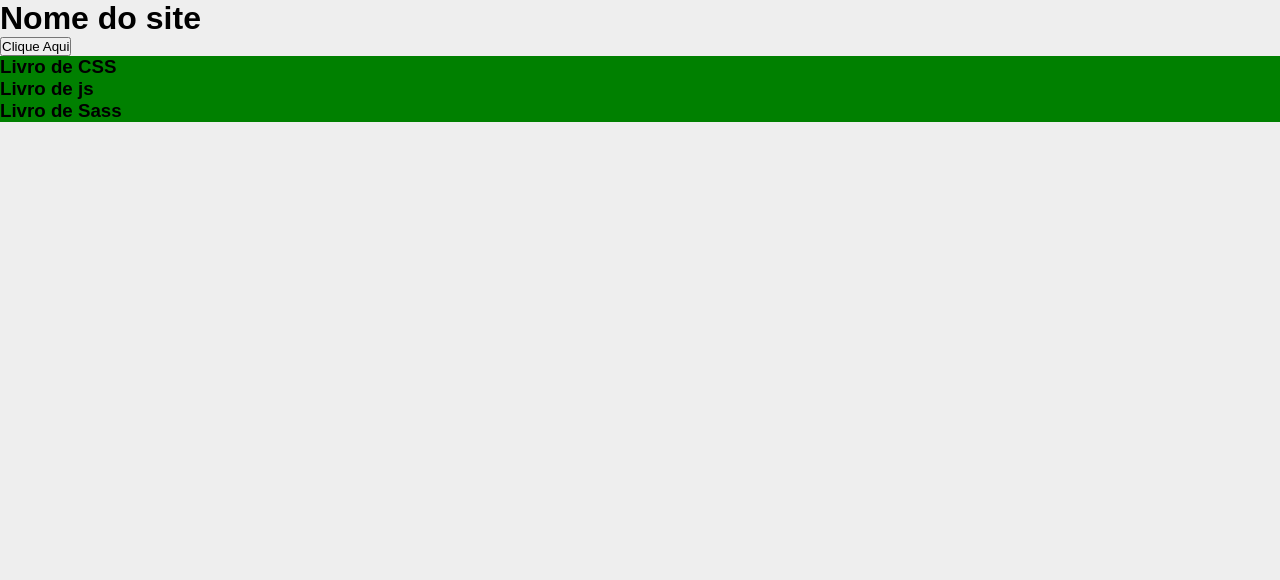
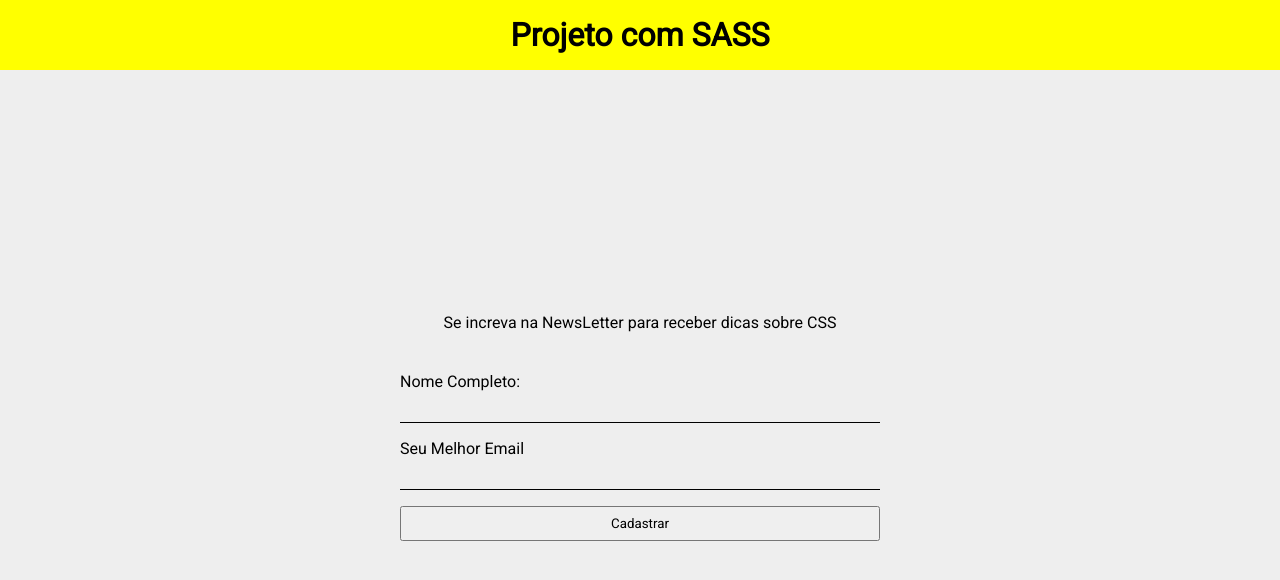
Before and after one commit to RodrigoBergenthal/15.-Introdu--o-ao-SASS, a website: page index.html in a window 1280 px wide. Drawn offline with Linux system fonts and the light colour scheme.

Commit message:
começando o projeto

```diff
--- a/index.html
+++ b/index.html
@@ -1,32 +1,32 @@
 <!DOCTYPE html>
-<html lang="en">
+<html lang="pt-BR">
+
 <head>
     <meta charset="UTF-8">
     <meta name="viewport" content="width=device-width, initial-scale=1.0">
-    <title>Document</title>
+    <title>Projeto com SASS</title>
+    <link rel="preconnect" href="https://fonts.googleapis.com">
+    <link rel="preconnect" href="https://fonts.gstatic.com" crossorigin>
+    <link href="https://fonts.googleapis.com/css2?family=Roboto&display=swap" rel="stylesheet">
     <link rel="stylesheet" href="build/main.css">
 </head>
+
 <body>
     <header>
         <div class="container">
-            <h1>
-                Nome do site
-            </h1>
+            <h1>Projeto com SASS</h1>
         </div>
     </header>
-    <button type="submit"> Clique Aqui</button>
-    <section class="produtos">
-        <div class="container">
-            <div class="produto">
-                <h3> Livro de CSS</h3>
-            </div>
-            <div class="produto">
-                <h3> Livro de js</h3>
-            </div>
-            <div class="produto">
-                <h3> Livro de Sass</h3>
-            </div>
-        </div>
-    </section>
+    <div class="form-container">
+        <head>Se increva na NewsLetter para receber dicas sobre CSS</head>
+        <form>
+            <label for="nome-completo">Nome Completo:</label>
+            <input type="text" id="nome-completo">
+            <label for="email">Seu Melhor Email</label>
+            <input type="email" id="email">
+            <button type="submit"> Cadastrar</button>
+        </form>
+    </div>
 </body>
+
 </html>
--- a/source/config/cores.scss
+++ /dev/null
@@ -1,3 +0,0 @@
-$corPrincipal:green;
-$corSecundaria:#111;
-$corDeFundo:#eee;
--- a/source/config/reset.scss
+++ b/source/config/reset.scss
@@ -1,6 +1,7 @@
-* {
+@use './variaveis.scss';
+*{
     box-sizing: border-box;
     margin: 0;
     padding: 0;
-    font-family: sans-serif;
+    font-family: variaveis.$fontPrincipal;
 }
--- /dev/null
+++ b/source/config/variaveis.scss
@@ -0,0 +1 @@
+$fontPrincipal:Roboto, sans-serif;
--- a/source/main.scss
+++ b/source/main.scss
@@ -1,7 +1,49 @@
-@use './config/reset.scss';
-@use './config/cores.scss';
-@use './secoes/produtos.scss';
+@use 'config/reset.scss';
 
-body{
-    background-color:cores.$corDeFundo;
+@mixin elementoForm (){
+    padding: 8px;
+    display: block;
+    width: 100%;
+    margin-bottom: 16px;
 }
+
+body {
+    background-color: #eee
+}
+
+.container {
+    max-width: 1024px;
+    width: 100%;
+    margin: auto;
+}
+
+header {
+    padding: 16px 0;
+    background-color: yellow;
+    text-align: center;
+}
+
+.form-container {
+    height: calc(100vh - 70px);
+    display: flex;
+    flex-direction: column;
+    align-items: center;
+    justify-content: center;
+
+    form{
+        width: 100%;
+        max-width: 480px;
+        margin-top: 40px;
+
+        input {
+            @include elementoForm();
+            background-color: transparent;
+            border: none;
+            border-bottom: 1px solid #000;
+        }
+
+        button {
+            @include elementoForm()
+        }
+    }
+}
--- a/source/secoes/produtos.scss
+++ /dev/null
@@ -1,5 +0,0 @@
-@use '../config/cores.scss';
-
-.produtos {
-    background-color:cores.$corPrincipal;
-}
```
Also changed, not shown: build/main.css, 1 other file.
